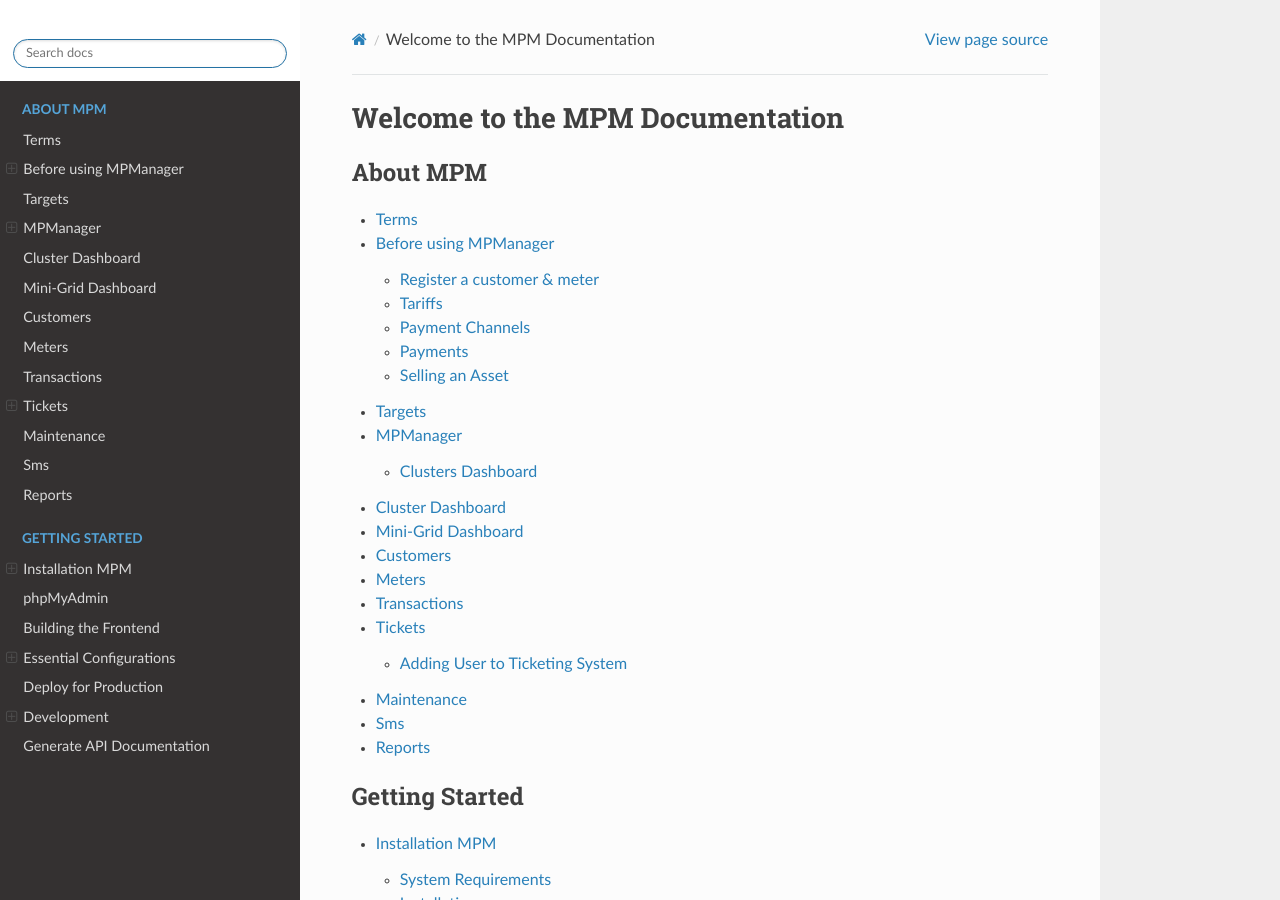
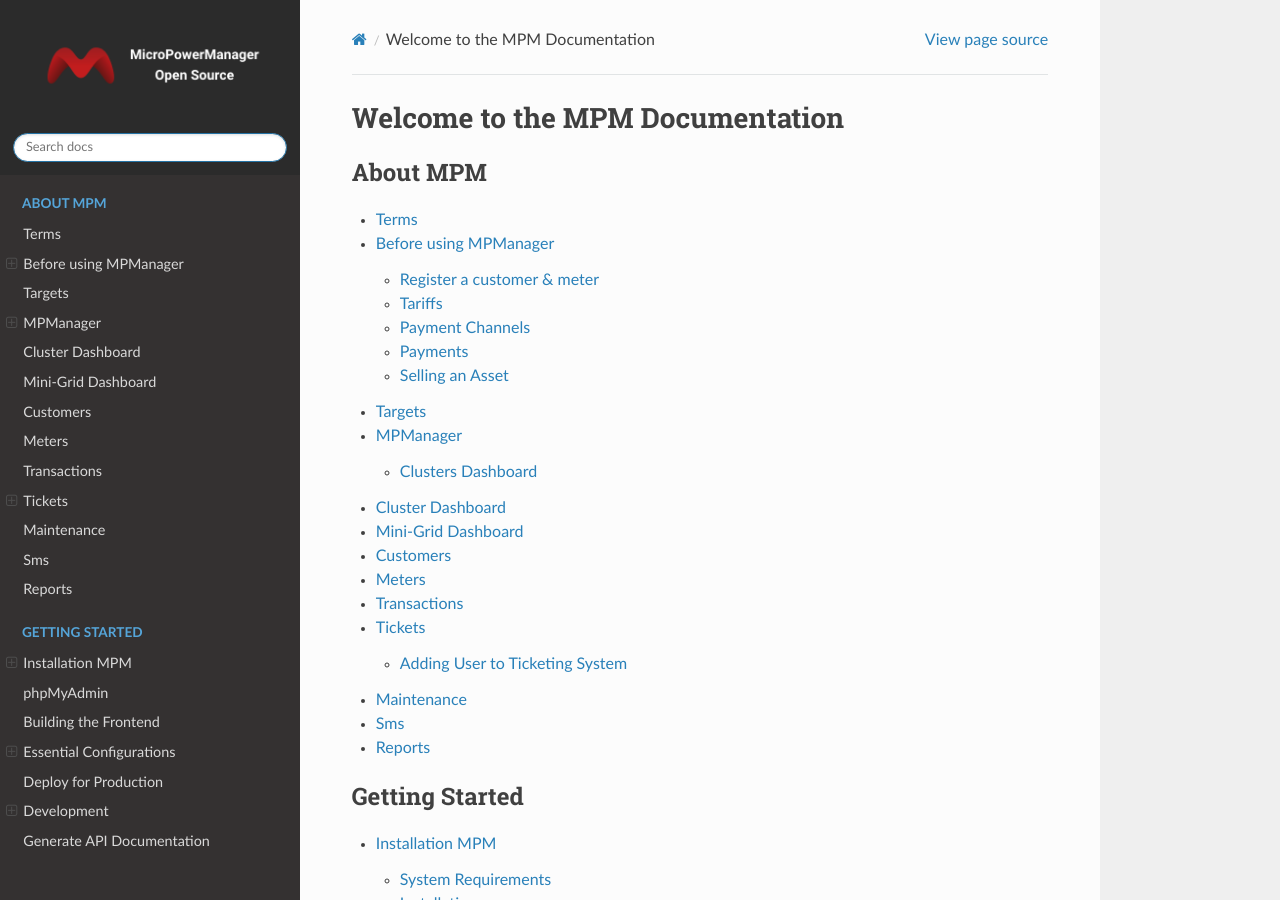
Before and after one commit to buralp/readthedocs, a Sphinx documentation site: the page built from docs/source/index.rst, in a window 1280 px wide and 900 px high. Built offline with Sphinx 7.4.7 and the Read the Docs theme 2.0.0, drawn with Linux system fonts in a browser that asks for light colours.

Commit message:
added logo

```diff
--- a/docs/source/conf.py
+++ b/docs/source/conf.py
@@ -55,14 +55,13 @@
 # Add any paths that contain custom static files (such as style sheets) here,
 # relative to this directory. They are copied after the builtin static files,
 # so a file named "default.css" will overwrite the builtin "default.css".
-
+html_logo = 'mpmlogo.png'
 html_theme_options = {
-    'canonical_url': '',
     'logo_only': True,
     'display_version': True,
     'prev_next_buttons_location': 'bottom',
     'style_external_links': True,
-    'style_nav_header_background': 'white',
+    'style_nav_header_background': '#2b2b2b',
     # Toc options
     'collapse_navigation': False,
     'sticky_navigation': True,
```
Also changed, not shown: docs/source/mpmlogo.png (added).
